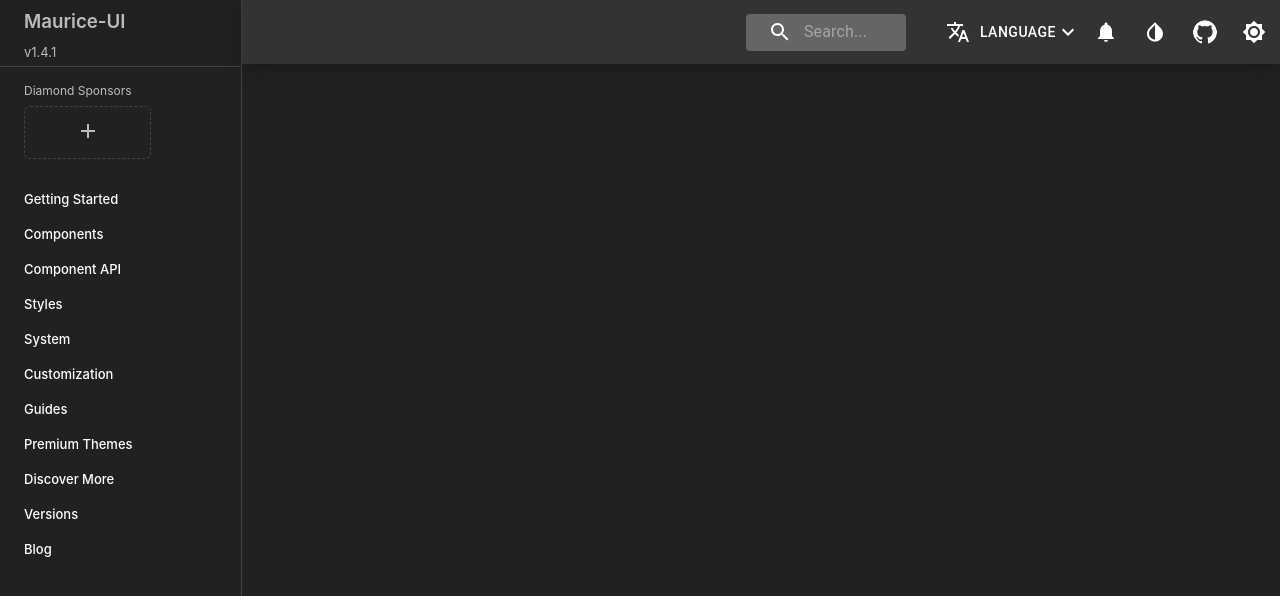
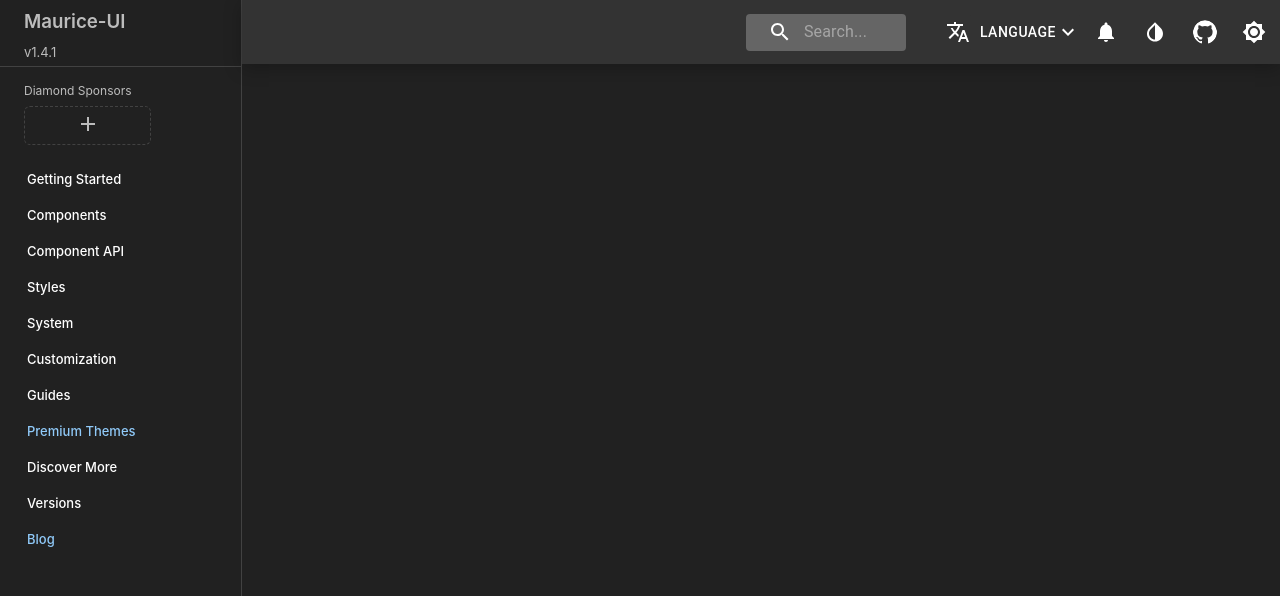
Before and after one commit to djamestaft/material-redesign, a React (Create React App) app: page / in a window 1280 px wide. Shown: the top 596 px of the page. Built offline with nearby package versions, Linux system fonts and the light colour scheme.

Commit message:
Corrected hover states

```diff
--- a/src/App.css
+++ b/src/App.css
@@ -97,26 +97,34 @@
 .plus-box-button {
   border: 1px dashed rgba(255, 255, 255,.15);
   text-align: center;
-  padding: 12px 0;
+  padding: 5px 30px;
   border-radius: 6px;
   margin: 8px 66px 0 0;
 }
 
+.plus-box-button:hover {
+  border: 1px dashed white;
+}
+
 .list-nav {
-  padding: 16px 24px;
   list-style: none;
 }
 
 .list-item {
   font-size: 13px;
   color: white;
-  padding-bottom: 19px;
   font-weight: 500;
+  padding-left: 27px;
+  padding-bottom: 10px;
+  padding-top: 10px;
+}
+
+ul {
+  padding: 0
 }
 
 .list-item:hover {
-  font-size: 14px;
-  color: #3c8cc7;
+  background-color: rgba(255, 255, 255, 0.08);
   cursor: pointer;
 
 }
--- a/src/App.js
+++ b/src/App.js
@@ -84,7 +84,7 @@ function App(props) {
           </div>
           <div className="diamond-sponsors">
             <span>Diamond Sponsors</span>
-            <div className="plus-box-button"><AddIcon /></div>
+            <div className="plus-box-button"><AddIcon color="transparent"/></div>
           </div>
           <div className="navigation-menu">
             <ul className="list-nav">
@@ -95,10 +95,10 @@ function App(props) {
               <li className="list-item">System</li>
               <li className="list-item">Customization</li>
               <li className="list-item">Guides</li>
-              <li className="list-item">Premium Themes</li>
+              <li className="list-item" style={{color: '#90caf9'}}>Premium Themes</li>
               <li className="list-item">Discover More</li>
               <li className="list-item">Versions</li>
-              <li className="list-item">Blog</li>
+              <li className="list-item" style={{color: '#90caf9'}}>Blog</li>
             </ul>
           </div>
         </div>
```
